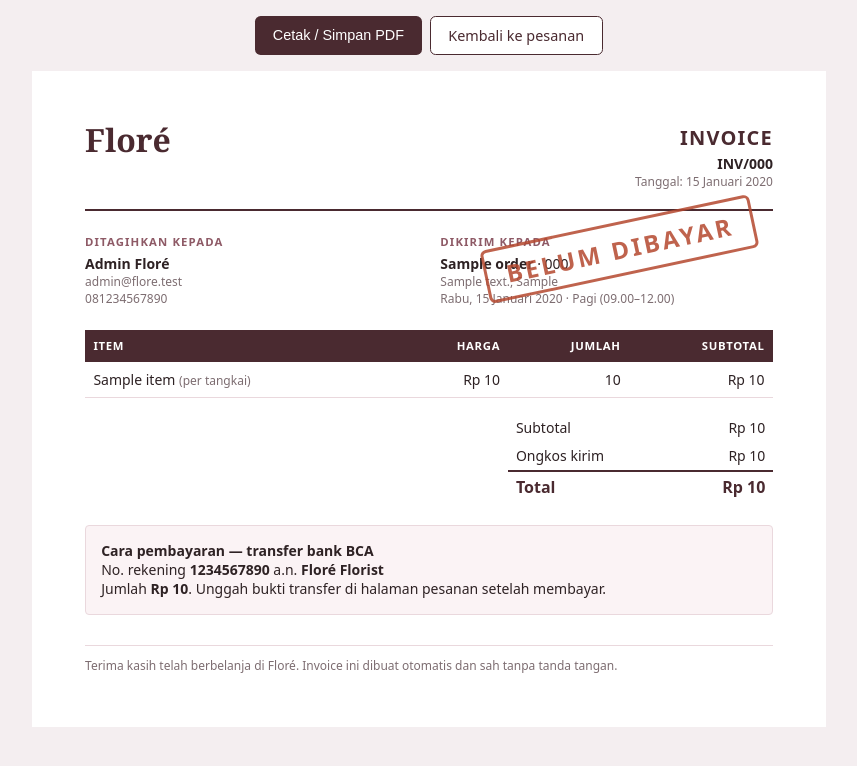
After one commit to AmandaAnastsya/Flore, a Laravel app: page /admin/orders/1/invoice in a window 1280 px wide. The commit adds this page. Shown: the top 766 px of the page, without its empty margins (211-1068 px from the left). Run offline with Laravel 12, Linux system fonts and the light colour scheme; a user stored in the database is signed in; data comes from the database, SQL or seed files in the repository; tables that the repository leaves empty hold one stand-in row (values such as "Sample post"); some libraries are stand-ins or nearby versions.

Commit message:
Order invoice and status notification emails, printable invoice page

```diff
--- a/app/Http/Controllers/Admin/OrderController.php
+++ b/app/Http/Controllers/Admin/OrderController.php
@@ -126,6 +126,15 @@ class OrderController extends Controller
         return \Illuminate\Support\Facades\Storage::disk($disk)->response($order->qc_photo, null, ['X-Content-Type-Options' => 'nosniff']);
     }
 
+    public function invoice(Order $order)
+    {
+        return view('orders.invoice', [
+            'order' => $order->load('items', 'user'),
+            'slots' => DeliverySchedule::labels(),
+            'backUrl' => route('admin.orders.show', $order),
+        ]);
+    }
+
     /** Halaman cetak: label pengiriman + kartu ucapan. */
     public function printSlip(Order $order)
     {
--- a/app/Models/Courier.php
+++ b/app/Models/Courier.php
@@ -11,6 +11,9 @@ class Courier extends Model
     protected $fillable = ['name', 'phone', 'vehicle', 'plate_number', 'notes', 'is_active'];
 
     protected $casts = ['is_active' => 'boolean'];
+
+    /** Default sama dengan kolom database, supaya model yang baru dibuat langsung dianggap aktif. */
+    protected $attributes = ['is_active' => true];
 
     public const VEHICLES = [
         'motor' => 'Motor (Dedicated Bike)',
--- a/app/Models/Florist.php
+++ b/app/Models/Florist.php
@@ -12,6 +12,9 @@ class Florist extends Model
 
     protected $casts = ['is_active' => 'boolean'];
 
+    /** Default sama dengan kolom database, supaya model yang baru dibuat langsung dianggap aktif. */
+    protected $attributes = ['is_active' => true];
+
     public function orders(): HasMany
     {
         return $this->hasMany(Order::class);
--- a/app/Models/User.php
+++ b/app/Models/User.php
@@ -21,7 +21,7 @@ class User extends Authenticatable
      */
     protected $fillable = [
         'name', 'email', 'phone', 'date_of_birth', 'anniversary_date', 'role', 'password',
-        'reminders_enabled', 'reminder_days',
+        'reminders_enabled', 'reminder_days', 'order_updates_enabled',
     ];
 
     /**
@@ -46,6 +46,7 @@ class User extends Authenticatable
         'date_of_birth' => 'date',
         'anniversary_date' => 'date',
         'reminders_enabled' => 'boolean',
+        'order_updates_enabled' => 'boolean',
         'reminder_days' => 'integer',
         'password' => 'hashed',
     ];
--- /dev/null
+++ b/app/Observers/OrderObserver.php
@@ -0,0 +1,70 @@
+<?php
+
+namespace App\Observers;
+
+use App\Models\Order;
+use App\Notifications\OrderUpdate;
+use Illuminate\Support\Facades\DB;
+use Throwable;
+
+/**
+ * Kirim email invoice & update status pesanan ke customer.
+ * Kejadian ditentukan saat model disimpan, email dikirim setelah transaksi database berhasil (afterCommit),
+ * jadi tidak ada email untuk perubahan yang akhirnya dibatalkan (rollback).
+ */
+class OrderObserver
+{
+    public function created(Order $order): void
+    {
+        $this->queue($order, ['placed']);
+    }
+
+    public function updated(Order $order): void
+    {
+        $events = [];
+
+        if ($order->wasChanged('payment_status')) {
+            $events[] = match ($order->payment_status) {
+                'proof_uploaded' => 'proof_uploaded',
+                'confirmed' => 'paid',
+                'rejected' => 'payment_rejected',
+                default => null,
+            };
+        }
+
+        if ($order->wasChanged('status') && in_array($order->status, ['preparing', 'out_for_delivery', 'delivered', 'cancelled'], true)) {
+            $events[] = $order->status;
+        }
+
+        $this->queue($order, array_filter($events));
+    }
+
+    private function queue(Order $order, array $events): void
+    {
+        if (! $events) {
+            return;
+        }
+
+        $id = $order->id;
+        DB::afterCommit(function () use ($id, $events) {
+            $fresh = Order::with('items', 'courier', 'user')->find($id);
+            $user = $fresh?->user;
+
+            if (! $user || $user->isDeleted()) {
+                return;
+            }
+
+            foreach ($events as $event) {
+                if (! OrderUpdate::isMandatory($event) && ! $user->order_updates_enabled) {
+                    continue;   // customer mematikan email update status (invoice & email penting tetap dikirim)
+                }
+
+                try {
+                    $user->notify(new OrderUpdate($fresh, $event));
+                } catch (Throwable $e) {
+                    report($e);   // gagal kirim email tidak membatalkan perubahan pesanan
+                }
+            }
+        });
+    }
+}
--- a/app/Providers/AppServiceProvider.php
+++ b/app/Providers/AppServiceProvider.php
@@ -24,6 +24,9 @@ class AppServiceProvider extends ServiceProvider
     {
         Paginator::useBootstrapFive();
 
+        // Email invoice & notifikasi status pesanan
+        \App\Models\Order::observe(\App\Observers\OrderObserver::class);
+
         // Studio Settings dari database menimpa default config/flore.php
         \App\Services\StudioSettings::applyToConfig();
 
--- a/database/seeders/DemoSeeder.php
+++ b/database/seeders/DemoSeeder.php
@@ -38,7 +38,8 @@ class DemoSeeder extends Seeder
             throw new RuntimeException('Katalog kosong. Jalankan php artisan db:seed terlebih dahulu.');
         }
 
-        DB::transaction(function () {
+        // tanpa event Order: data demo tidak memicu email invoice/status ke akun demo
+        Order::withoutEvents(fn () => DB::transaction(function () {
             $this->clearPreviousDemo();
             $customers = $this->customers();
             $couriers = $this->couriers();
@@ -48,7 +49,7 @@ class DemoSeeder extends Seeder
             $this->inventory();
             $this->production();
             $this->expenses();
-        });
+        }));
 
         $this->command?->info('Data demo dibuat. Login customer demo: clarissa@' . self::DOMAIN . ' / ' . self::PASSWORD);
     }
--- a/resources/views/admin/orders/show.blade.php
+++ b/resources/views/admin/orders/show.blade.php
@@ -105,7 +105,10 @@
                 <div class="card border-0 shadow-sm mb-4"><div class="card-body">
                     <div class="d-flex justify-content-between align-items-center mb-2">
                         <h2 class="h6 mb-0">Produksi & Fulfillment</h2>
-                        <a href="{{ route('admin.orders.print', $order) }}" target="_blank" class="btn btn-sm btn-outline-plum">Cetak Label & Kartu</a>
+                        <span class="d-flex gap-1">
+                            <a href="{{ route('admin.orders.invoice', $order) }}" target="_blank" class="btn btn-sm btn-outline-plum">Invoice</a>
+                            <a href="{{ route('admin.orders.print', $order) }}" target="_blank" class="btn btn-sm btn-outline-plum">Cetak Label & Kartu</a>
+                        </span>
                     </div>
 
                     <div class="small text-muted mb-1">Florist</div>
--- a/resources/views/home.blade.php
+++ b/resources/views/home.blade.php
@@ -66,6 +66,7 @@
                         </span>
                         <div class="small mt-2">{{ Str::limit($order->items->map(fn ($i) => $i->bouquet_name ?? $i->flower_name)->filter()->join(', '), 60) }}</div>
                         <div class="small text-muted mb-2">Total: {{ $rp($order->total_amount) }}</div>
+                        <a href="{{ route('orders.invoice', $order->order_number) }}" target="_blank" class="btn btn-sm btn-outline-plum">Unduh Kuitansi</a>
                         <a href="{{ route('orders.show', $order->order_number) }}" class="btn btn-sm btn-plum">Lacak Pesanan</a>
                     </div>
                 @empty
--- /dev/null
+++ b/resources/views/orders/invoice.blade.php
@@ -0,0 +1,119 @@
+<!doctype html>
+<html lang="id">
+<head>
+    <meta charset="utf-8">
+    <meta name="viewport" content="width=device-width, initial-scale=1">
+    <title>Invoice {{ $order->order_number }} · {{ config('flore.store.name', 'Floré') }}</title>
+    <style>
+        :root { --plum: #4a2a30; --mauve: #8e5a66; --line: #ead8dd; }
+        * { box-sizing: border-box; }
+        body { margin: 0; font-family: "DM Sans", system-ui, sans-serif; color: #2e2224; background: #f4eef0; font-size: 10.5pt; }
+        .toolbar { display: flex; gap: .5rem; justify-content: center; padding: 1rem; flex-wrap: wrap; }
+        .toolbar button, .toolbar a { background: var(--plum); color: #fff; border: 0; border-radius: .35rem; padding: .55rem 1.1rem; font-size: .9rem; cursor: pointer; text-decoration: none; }
+        .toolbar a { background: #fff; color: var(--plum); border: 1px solid var(--plum); }
+        .sheet { background: #fff; width: min(210mm, 100%); margin: 0 auto 2rem; padding: 14mm; position: relative; }
+        header { display: flex; justify-content: space-between; gap: 1rem; border-bottom: 2px solid var(--plum); padding-bottom: 5mm; flex-wrap: wrap; }
+        .brand { font-family: Georgia, "Playfair Display", serif; font-weight: 700; color: var(--plum); font-size: 24pt; line-height: 1; }
+        .muted { color: #7d6d71; font-size: 9pt; }
+        h1 { font-size: 15pt; margin: 0 0 1mm; color: var(--plum); letter-spacing: .06em; }
+        .grid { display: grid; grid-template-columns: 1fr 1fr; gap: 6mm; margin: 6mm 0; }
+        .box h2 { font-size: 8.5pt; text-transform: uppercase; letter-spacing: .1em; color: var(--mauve); margin: 0 0 1.5mm; }
+        table { width: 100%; border-collapse: collapse; margin-top: 2mm; }
+        th { text-align: left; font-size: 8.5pt; text-transform: uppercase; letter-spacing: .06em; color: #fff; background: var(--plum); padding: 2.2mm; }
+        td { padding: 2.2mm; border-bottom: 1px solid var(--line); vertical-align: top; }
+        .num { text-align: right; white-space: nowrap; }
+        .totals { width: 70mm; margin-left: auto; margin-top: 4mm; }
+        .totals td { border: 0; padding: 1.2mm 2mm; }
+        .totals tr.grand td { border-top: 2px solid var(--plum); font-weight: 700; font-size: 12pt; color: var(--plum); }
+        .stamp { position: absolute; top: 40mm; right: 18mm; transform: rotate(-12deg); border: 3px solid; border-radius: 6px; padding: 2mm 5mm;
+                 font-weight: 800; font-size: 18pt; letter-spacing: .12em; opacity: .85; }
+        .stamp.paid { color: #4a7151; border-color: #4a7151; }
+        .stamp.unpaid { color: #b5482f; border-color: #b5482f; }
+        .stamp.void { color: #8a7b7e; border-color: #8a7b7e; }
+        .pay { background: #fbf3f5; border: 1px solid var(--line); border-radius: 4px; padding: 4mm; margin-top: 6mm; }
+        footer { margin-top: 8mm; border-top: 1px solid var(--line); padding-top: 3mm; }
+        @media (max-width: 640px) { .grid { grid-template-columns: 1fr; } .sheet { padding: 6mm; } .stamp { top: 52mm; font-size: 13pt; } }
+        @media print { body { background: #fff; } .toolbar { display: none; } .sheet { margin: 0; width: auto; padding: 0; } }
+    </style>
+</head>
+<body>
+@php
+    $rp = fn ($v) => 'Rp ' . number_format((float) $v, 0, ',', '.');
+    $paid = $order->payment_status === 'confirmed' && $order->status !== 'cancelled';
+    $stamp = $order->status === 'cancelled' ? ['void', 'DIBATALKAN'] : ($paid ? ['paid', 'LUNAS'] : ['unpaid', 'BELUM DIBAYAR']);
+    $bank = config('flore.payment');
+@endphp
+<div class="toolbar">
+    <button onclick="window.print()">Cetak / Simpan PDF</button>
+    <a href="{{ $backUrl }}">Kembali ke pesanan</a>
+</div>
+
+<div class="sheet">
+    <div class="stamp {{ $stamp[0] }}">{{ $stamp[1] }}</div>
+
+    <header>
+        <div>
+            <div class="brand">{{ config('flore.store.name', 'Floré') }}</div>
+            <div class="muted" style="margin-top:2mm">{{ config('flore.studio.address') }}</div>
+            <div class="muted">{{ collect([config('flore.store.phone'), config('flore.store.email')])->filter()->implode(' · ') }}</div>
+        </div>
+        <div style="text-align:right">
+            <h1>INVOICE</h1>
+            <div><strong>INV/{{ $order->order_number }}</strong></div>
+            <div class="muted">Tanggal: {{ $order->created_at->locale('id')->translatedFormat('d F Y') }}</div>
+            @if($paid && $order->paid_at) <div class="muted">Lunas: {{ $order->paid_at->locale('id')->translatedFormat('d F Y, H:i') }}</div> @endif
+        </div>
+    </header>
+
+    <div class="grid">
+        <div class="box">
+            <h2>Ditagihkan kepada</h2>
+            <div><strong>{{ $order->user?->name ?? '—' }}</strong></div>
+            <div class="muted">{{ $order->user?->email }}</div>
+            <div class="muted">{{ $order->user?->phone }}</div>
+        </div>
+        <div class="box">
+            <h2>Dikirim kepada</h2>
+            <div><strong>{{ $order->recipient_name }}</strong> · {{ $order->recipient_phone }}</div>
+            <div class="muted">{{ $order->delivery_address }}, {{ $order->delivery_city }}</div>
+            <div class="muted">{{ $order->delivery_date->locale('id')->translatedFormat('l, d F Y') }} · {{ $slots[$order->delivery_slot] ?? '' }}</div>
+        </div>
+    </div>
+
+    <table>
+        <thead><tr><th>Item</th><th class="num">Harga</th><th class="num">Jumlah</th><th class="num">Subtotal</th></tr></thead>
+        <tbody>
+        @foreach($order->items as $item)
+            <tr>
+                <td>{{ $item->name }} @if($item->isStem()) <span class="muted">(per tangkai)</span> @endif</td>
+                <td class="num">{{ $rp($item->price) }}</td>
+                <td class="num">{{ $item->quantity }}</td>
+                <td class="num">{{ $rp($item->subtotal) }}</td>
+            </tr>
+        @endforeach
+        </tbody>
+    </table>
+
+    <table class="totals">
+        <tr><td>Subtotal</td><td class="num">{{ $rp($order->subtotal) }}</td></tr>
+        <tr><td>Ongkos kirim</td><td class="num">{{ (float) $order->delivery_fee > 0 ? $rp($order->delivery_fee) : 'Gratis' }}</td></tr>
+        @if((float) $order->discount > 0) <tr><td>Diskon</td><td class="num">− {{ $rp($order->discount) }}</td></tr> @endif
+        <tr class="grand"><td>Total</td><td class="num">{{ $rp($order->total_amount) }}</td></tr>
+    </table>
+
+    @if(! $paid && $order->status !== 'cancelled')
+        <div class="pay">
+            <strong>Cara pembayaran — transfer bank {{ $bank['bank'] }}</strong><br>
+            No. rekening <strong>{{ $bank['account_number'] }}</strong> a.n. <strong>{{ $bank['account_name'] }}</strong><br>
+            Jumlah <strong>{{ $rp($order->total_amount) }}</strong>. Unggah bukti transfer di halaman pesanan setelah membayar.
+        </div>
+    @else
+        <p class="muted" style="margin-top:6mm">Metode pembayaran: Transfer bank {{ $bank['bank'] }}.</p>
+    @endif
+
+    <footer class="muted">
+        Terima kasih telah berbelanja di {{ config('flore.store.name', 'Floré') }}. Invoice ini dibuat otomatis dan sah tanpa tanda tangan.
+    </footer>
+</div>
+</body>
+</html>
--- a/resources/views/orders/show.blade.php
+++ b/resources/views/orders/show.blade.php
@@ -173,6 +173,9 @@
                 </form>
             @endif
 
+            <a href="{{ route('orders.invoice', $order->order_number) }}" target="_blank" class="btn btn-outline-plum w-100 mt-2">
+                {{ $order->payment_status === 'confirmed' ? 'Unduh Kuitansi (LUNAS)' : 'Lihat Invoice' }}
+            </a>
             <a href="{{ route('orders.index') }}" class="btn btn-link w-100 mt-2">← Semua pesanan</a>
         </div>
     </div>
--- a/routes/web.php
+++ b/routes/web.php
@@ -86,6 +86,7 @@ Route::prefix('admin')->name('admin.')->group(function () {
         Route::post('orders/{order}/florist', [AdminOrderController::class, 'assignFlorist'])->name('orders.florist');
         Route::post('orders/{order}/stage', [AdminOrderController::class, 'advanceStage'])->name('orders.stage');
         Route::get('orders/{order}/qc-photo', [AdminOrderController::class, 'qcPhoto'])->name('orders.qc-photo');
+        Route::get('orders/{order}/invoice', [AdminOrderController::class, 'invoice'])->name('orders.invoice');
         Route::get('orders/{order}/print', [AdminOrderController::class, 'printSlip'])->name('orders.print');
         Route::resource('florists', \App\Http\Controllers\Admin\FloristController::class)->only(['index', 'store', 'edit', 'update']);
 
@@ -183,6 +184,7 @@ Route::middleware('auth')->group(function () {
     Route::post('/account/avatar', [\App\Http\Controllers\AccountController::class, 'updateAvatar'])->middleware('throttle:10,1')->name('account.avatar.update');
     Route::delete('/account/avatar', [\App\Http\Controllers\AccountController::class, 'destroyAvatar'])->name('account.avatar.destroy');
     Route::get('/account/settings', [\App\Http\Controllers\AccountController::class, 'settings'])->name('account.settings');
+    Route::put('/account/notifications', [\App\Http\Controllers\AccountController::class, 'updateNotifications'])->name('account.notifications.update');
     Route::delete('/account/sessions/{session}', [\App\Http\Controllers\AccountController::class, 'revokeSession'])->name('account.sessions.destroy');
     Route::post('/account/sessions/logout-others', [\App\Http\Controllers\AccountController::class, 'logoutOtherSessions'])->middleware('throttle:6,1')->name('account.sessions.others');
     Route::delete('/account', [\App\Http\Controllers\AccountController::class, 'destroy'])->middleware('throttle:6,1')->name('account.destroy');
@@ -201,6 +203,7 @@ Route::middleware('auth')->group(function () {
         ->middleware('throttle:10,1')->name('orders.payment');
     Route::post('/orders/{order:order_number}/cancel', [OrderController::class, 'cancel'])->name('orders.cancel');
     Route::get('/orders/{order:order_number}/proof', [OrderController::class, 'proof'])->name('orders.proof');
+    Route::get('/orders/{order:order_number}/invoice', [OrderController::class, 'invoice'])->name('orders.invoice');
     Route::get('/orders/{order:order_number}/qc-photo', [OrderController::class, 'qcPhoto'])->name('orders.qc-photo');
     Route::get('/orders/{order:order_number}/delivery-photo', [OrderController::class, 'deliveryPhoto'])->name('orders.delivery-photo');
     Route::post('/orders/{order:order_number}/testimonial', [\App\Http\Controllers\TestimonialController::class, 'store'])
```
Also changed, not shown: app/Http/Controllers/AccountController.php (+9 -0 lines), app/Http/Controllers/OrderController.php (+12 -0 lines), app/Notifications/OrderUpdate.php (added, +113 -0 lines), resources/views/account/settings.blade.php (+14 -0 lines), resources/views/mail/order-update.blade.php (added, +75 -0 lines), tests/Feature/AccountPagesTest.php (+1 -1 lines), tests/Feature/OrderEmailTest.php (added, +180 -0 lines), database/migrations/2026_11_28_150000_add_order_updates_enabled_to_users_table.php (added).
